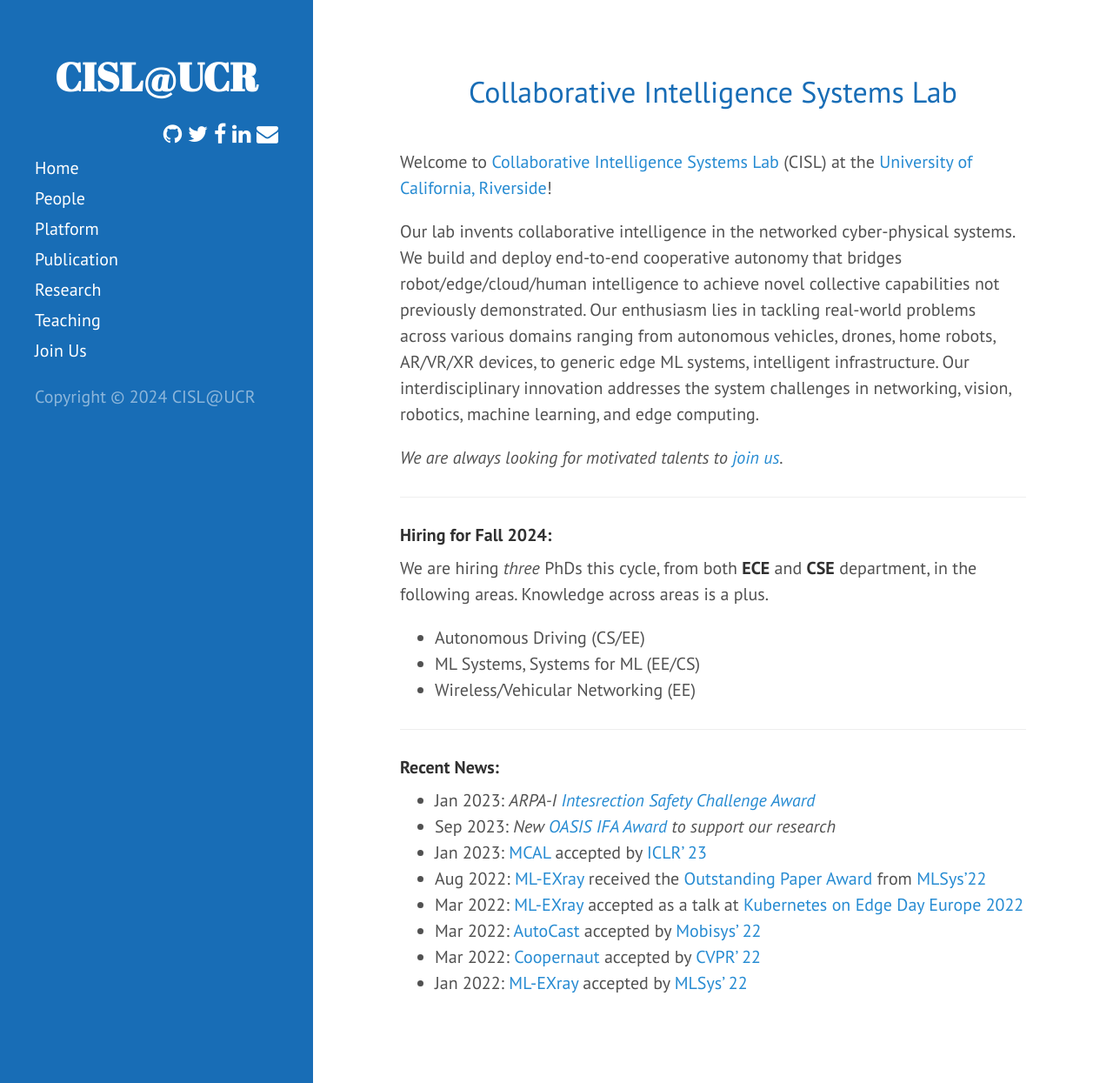
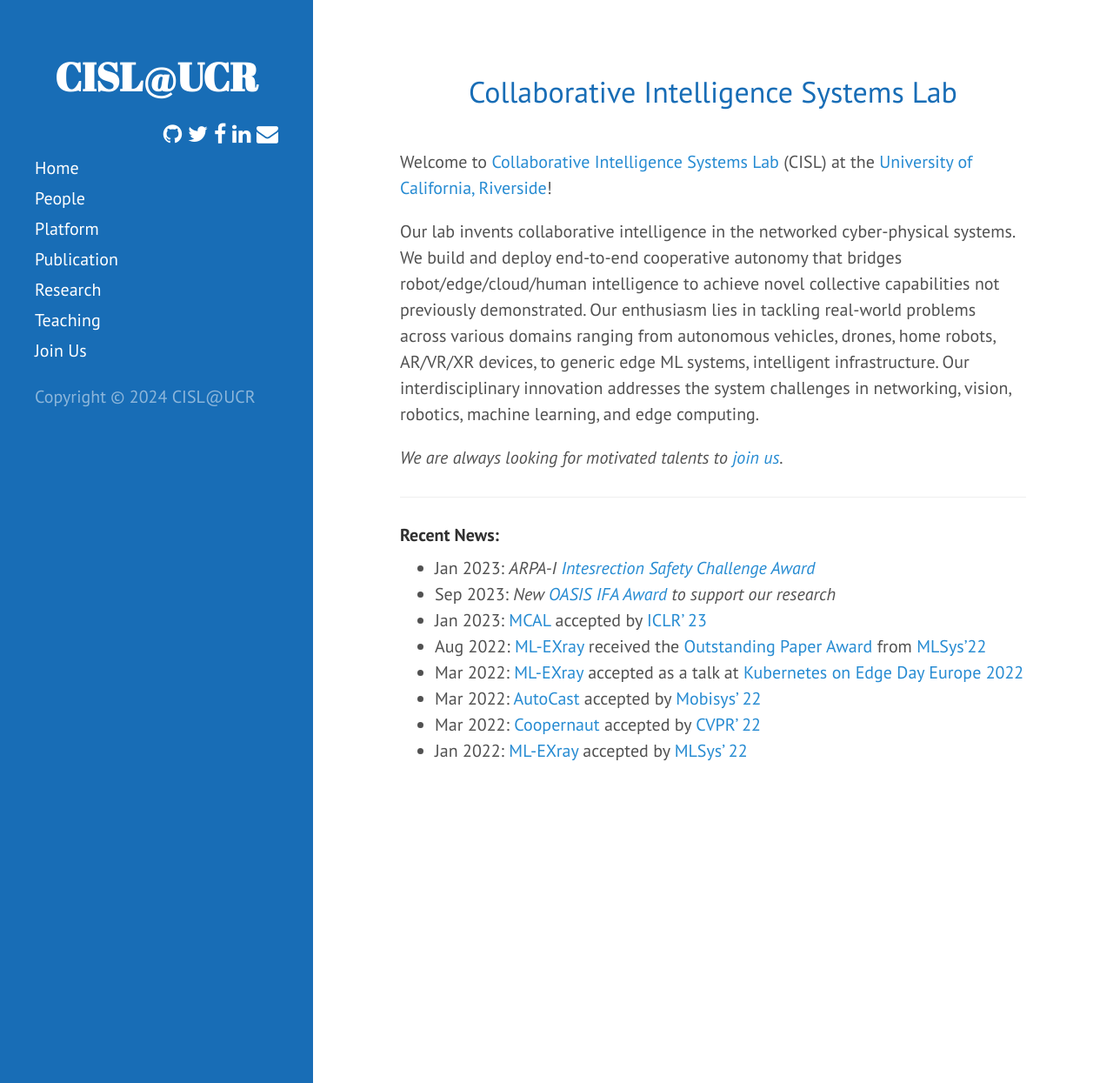
Before and after one commit to UCR-CISL/UCR-CISL.github.io, a Jekyll site: the page built from index.md, in a window 1280 px wide and 1245 px high. Shown: the whole window at 87% size. Built offline with Jekyll 4.4.1, drawn with Linux system fonts in a browser that asks for light colours; a style sheet for code colours, icons or effects is not loaded.

Commit message:
closing hiring for 2024

```diff
--- a/index.md
+++ b/index.md
@@ -13,13 +13,13 @@ Our interdisciplinary innovation addresses the system challenges in networking,
 
 *We are always looking for motivated talents to [join us](joinus).*
 
-<hr>
+<!-- <hr>
 #### Hiring for Fall 2024:
 
 We are hiring *three* PhDs this cycle, from both **ECE** and **CSE** department, in the following areas. Knowledge across areas is a plus.
 * Autonomous Driving (CS/EE)
 * ML Systems, Systems for ML (EE/CS)
-* Wireless/Vehicular Networking (EE)
+* Wireless/Vehicular Networking (EE) -->
 
 <hr>
 #### Recent News:
```
